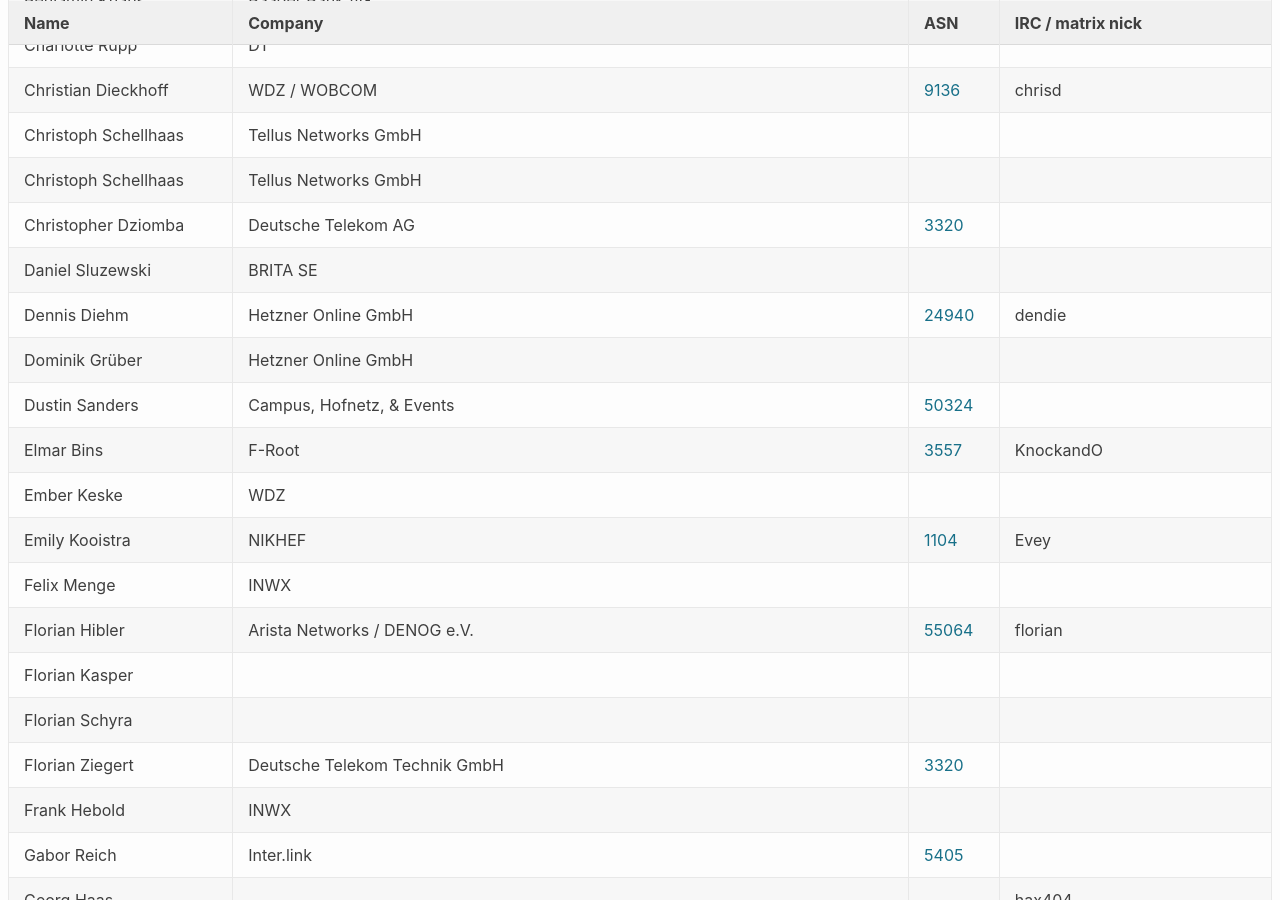
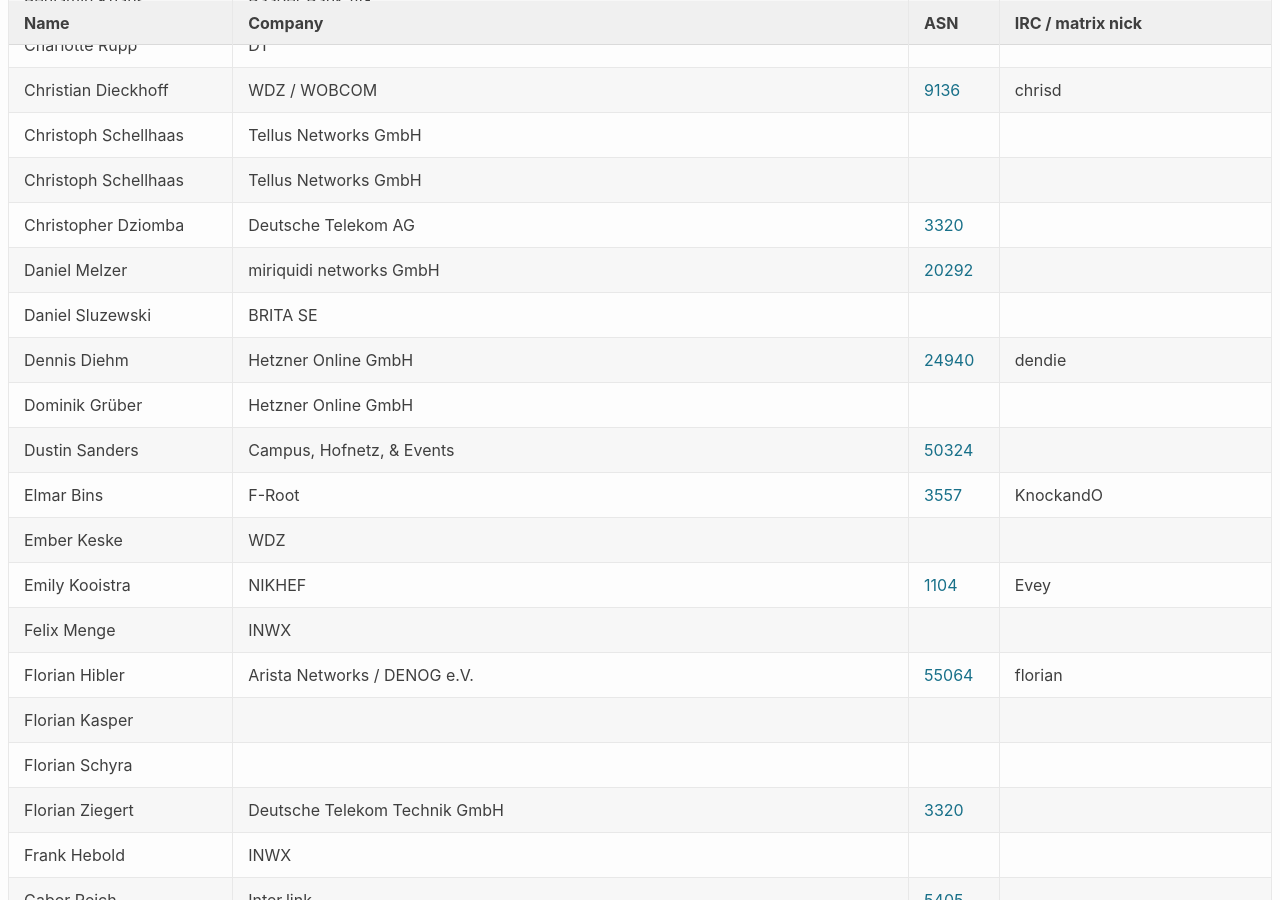
Before and after one commit to denog/pretix-attendeelist, a Jekyll site: the page built from denog17/index.markdown, in a window 1280 px wide and 900 px high, scrolled down 694 px. Built offline with Jekyll 4.4.1, drawn with Linux system fonts in a browser that asks for light colours.

Commit message:
Latest data: Mon Jun 16 21:30:49 UTC 2025

```diff
--- a/_data/attendees_denog17_onsite.json
+++ b/_data/attendees_denog17_onsite.json
@@ -100,6 +100,12 @@
     "company": "Tellus Networks GmbH",
     "irc": null,
     "asn": null
+  },
+  {
+    "name": "Daniel Melzer",
+    "company": "miriquidi networks GmbH",
+    "irc": null,
+    "asn": "20292"
   },
   {
     "name": "Daniel Sluzewski",
```
